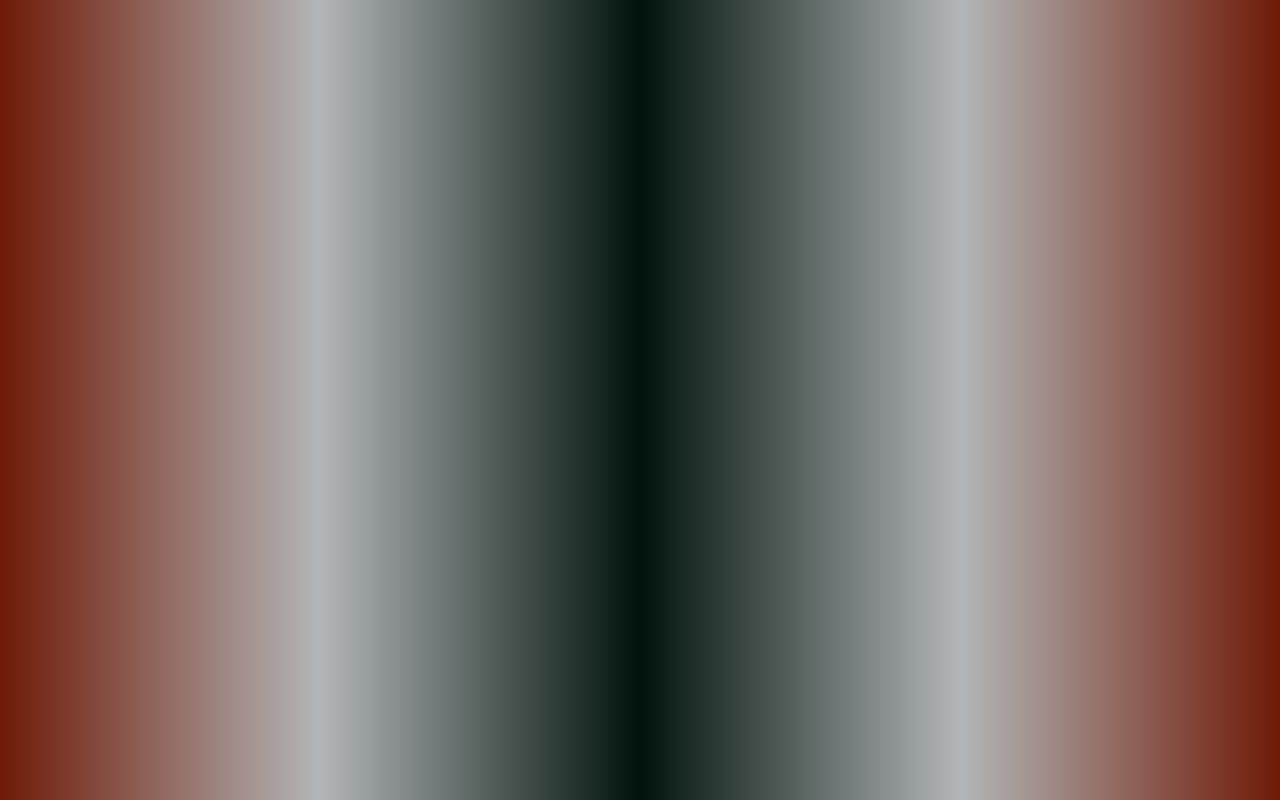
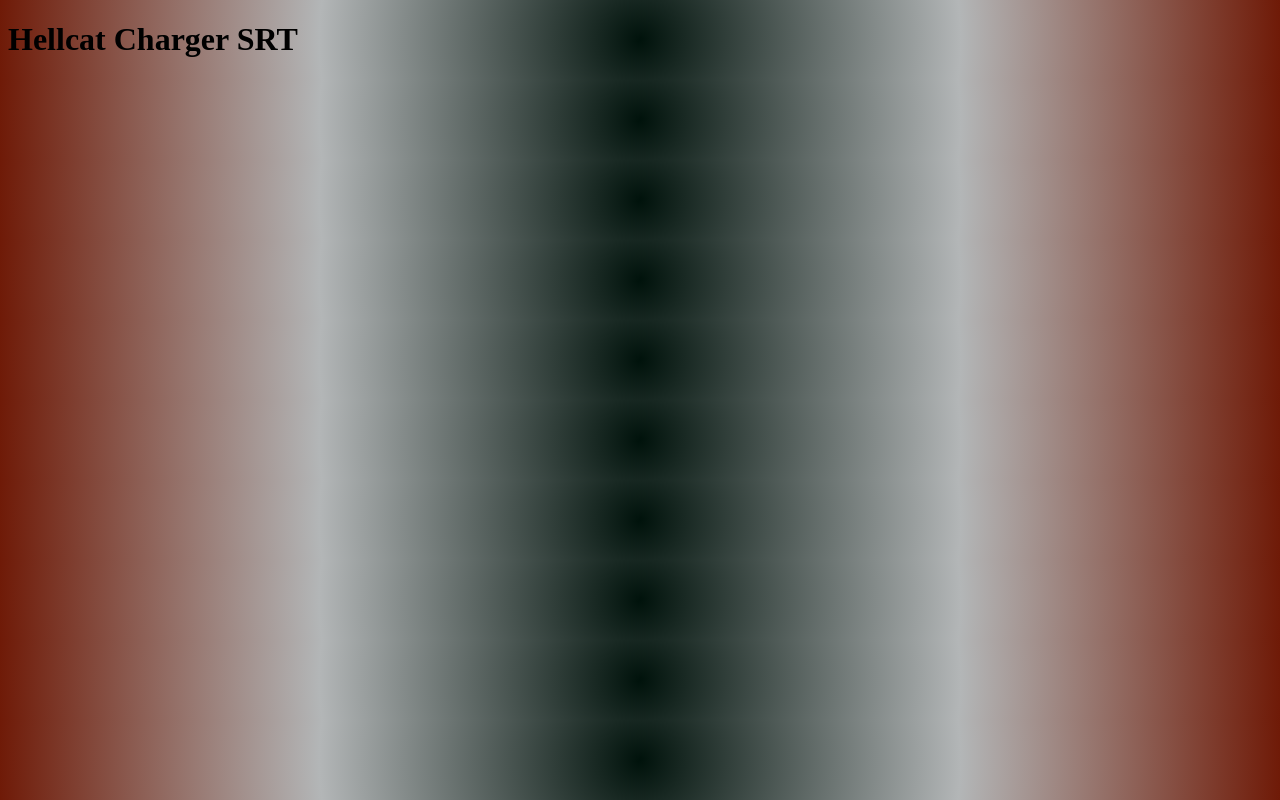
Before and after one commit to Braylaw08/product-page, a plain HTML site: page index.html in a window 1280 px wide. Drawn offline with Linux system fonts and the light colour scheme.

Commit message:
I figured out what I am doing it on

```diff
--- a/index.html
+++ b/index.html
@@ -7,6 +7,6 @@
     <link rel="stylesheet" href="style.css">
 </head>
 <body>
-
+    <h1>Hellcat Charger SRT</h1>
 </body>
 </html>
```
